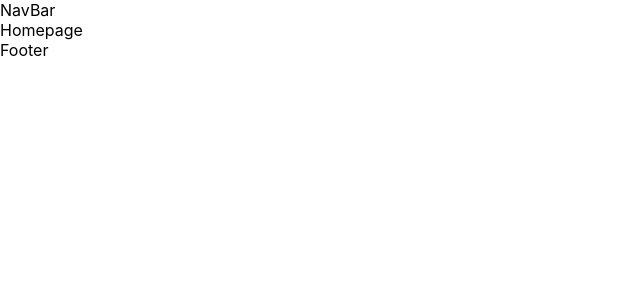
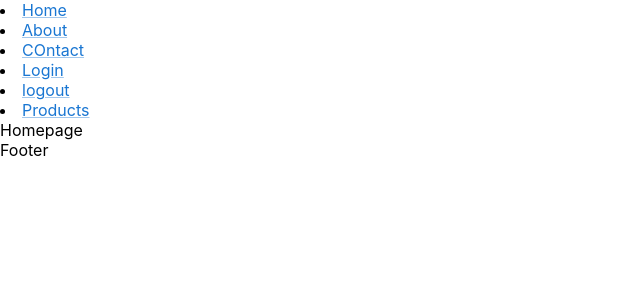
Before and after one commit to krishbale/Ecom_with_Recom_system, a React (Create React App) app in the folder aecommercefrontend/: page / in a window 1280 px wide. Shown: the top 300 px of the page, without its empty margins (0-640 px from the left). Built offline with nearby package versions, Linux system fonts and the light colour scheme.

Commit message:
nav created

```diff
--- a/aecommercefrontend/package.json
+++ b/aecommercefrontend/package.json
@@ -4,6 +4,11 @@
   "private": true,
   "proxy": "http://localhost:5000",
   "dependencies": {
+    "@emotion/react": "^11.10.5",
+    "@emotion/styled": "^11.10.5",
+    "@fontsource/roboto": "^4.5.8",
+    "@mui/icons-material": "^5.11.0",
+    "@mui/material": "^5.11.2",
     "@testing-library/jest-dom": "^5.16.5",
     "@testing-library/react": "^13.4.0",
     "@testing-library/user-event": "^13.5.0",
--- a/aecommercefrontend/src/App.js
+++ b/aecommercefrontend/src/App.js
@@ -6,7 +6,6 @@ import Contact from './pages/Contact';
 import Productpage from './pages/Productpage';
 import Login from './pages/Login';
 import Logout from './pages/Logout';
-import Header from './pages/Header';
 import Footer from './pages/Footer';
 import './App.css';
 
--- a/aecommercefrontend/src/pages/NavBar.js
+++ b/aecommercefrontend/src/pages/NavBar.js
@@ -1,9 +1,37 @@
+import { Link } from "@mui/material";
 import * as React from "react";
-
+import '../styles/NavBar.css';
 const NavBar = () => {
   return (
     <>
-<div>NavBar</div>
+
+      <li className="nav_items active">
+        <Link className="nav_items__item" to="/">Home</Link>
+
+      </li>
+      <li className="nav_items">
+      <Link className="nav_items__item" to="/about">About</Link>
+
+      </li>
+      <li className="nav_items">
+      <Link className="nav_items__item" to="/contacts">COntact</Link>
+
+      </li>
+  <li className="nav_items">
+  <Link className="nav_items__item" to="/login">Login</Link>
+
+  </li>
+  <li className="nav_items">
+  <Link className="nav_items__item" to="/logout">logout</Link>
+
+  </li>
+  <li className="nav_items">
+  <Link className="nav_items__item" to="/products">Products</Link>
+
+  </li>
+
+
+
 
     </>
   )
```
Also changed, not shown: aecommercefrontend/src/styles/NavBar.css (added), 1 other file (tests, documents, lock files or other folders).
